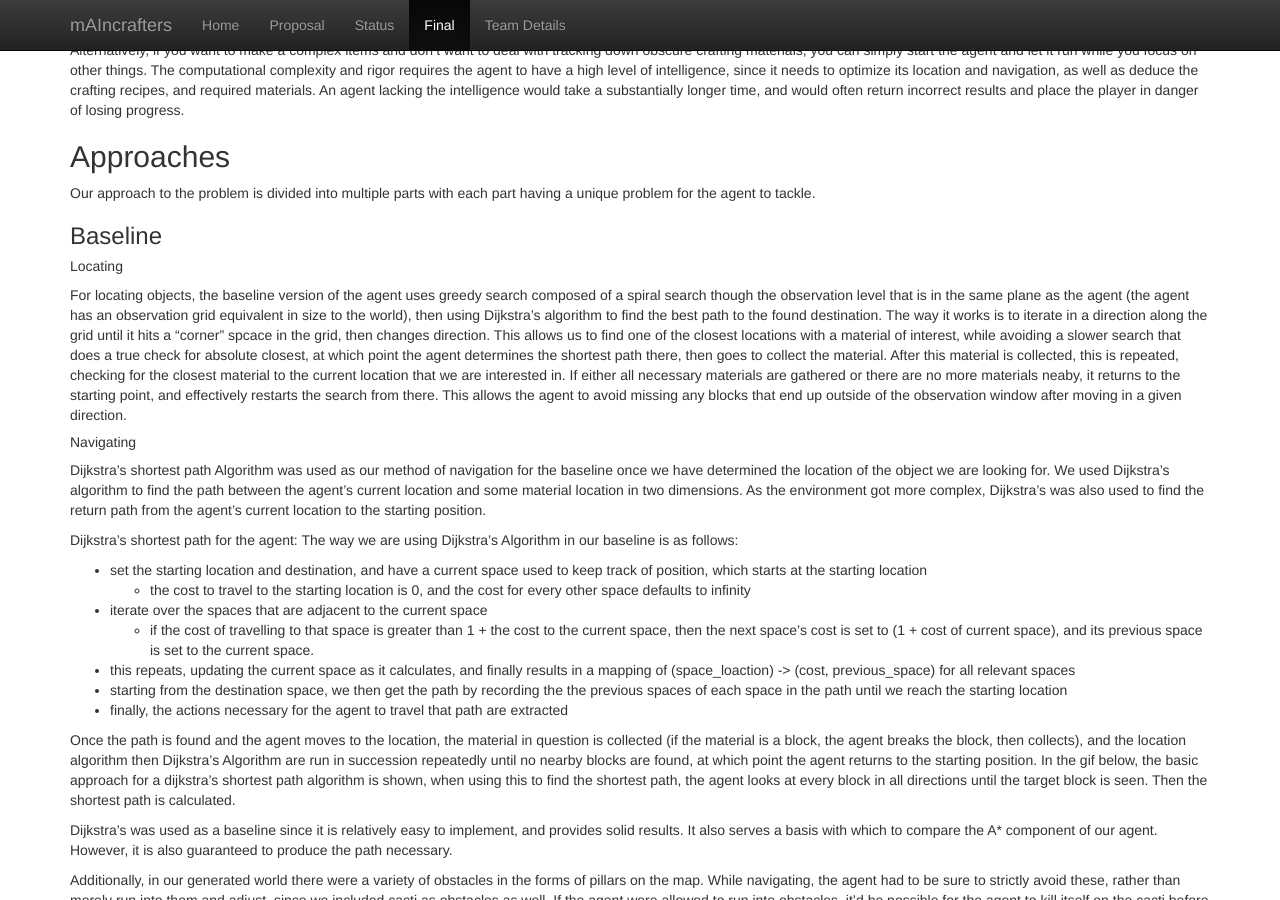
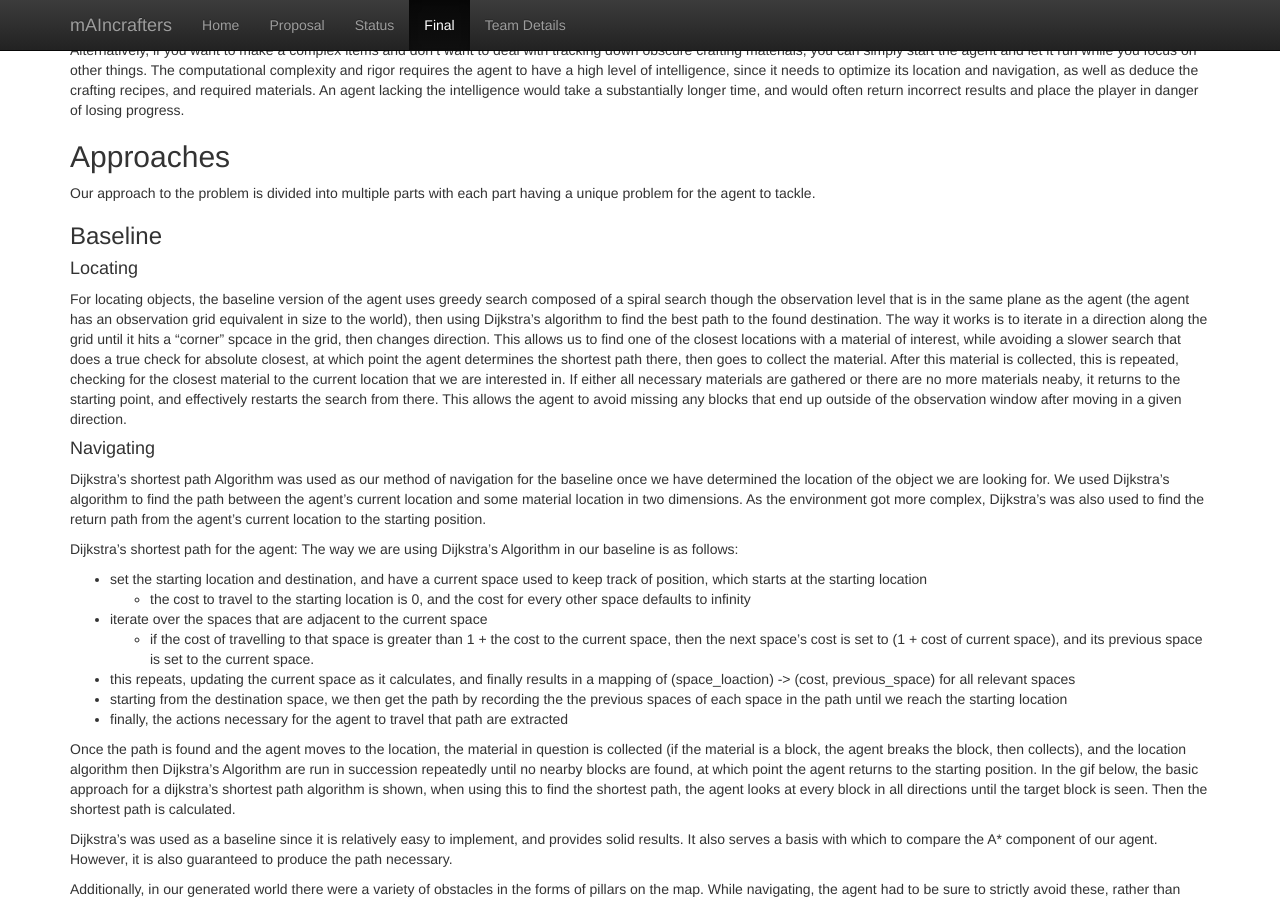
Before and after one commit to dheyay/mAIncrafters, a Jekyll site: the page built from docs/final.md, in a window 1280 px wide and 900 px high, scrolled down 1184 px. Built offline with Jekyll 4.4.1, drawn with Linux system fonts in a browser that asks for light colours.

Commit message:
Update final.md

````diff
--- a/docs/final.md
+++ b/docs/final.md
@@ -22,11 +22,11 @@
 
 ### Baseline
 
-##### Locating
+#### Locating
 For locating objects, the baseline version of the agent uses greedy search composed of a spiral search though the observation level that is in the same plane as the agent (the agent has an observation grid equivalent in size to the world), then using Dijkstra's algorithm to find the best path to the found destination. The way it works is to iterate in a direction along the grid until it hits a "corner" spcace in the grid, then changes direction. This allows us to find one of the closest locations with a material of interest, while avoiding a slower search that does a true check for absolute closest, at which point the agent determines the shortest path there, then goes to collect the material. After this material is collected, this is repeated, checking for the closest material to the current location that we are interested in. If either all necessary materials are gathered or there are no more materials neaby, it returns to the starting point, and effectively restarts the search from there. This allows the agent to avoid missing any blocks that end up outside of the observation window after moving in a given direction.
 
 
-##### Navigating
+#### Navigating
 Dijkstra's shortest path Algorithm was used as our method of navigation for the baseline once we have determined the location of the object we are looking for. We used Dijkstra's algorithm to find the path between the agent's current location and some material location in two dimensions. As the environment got more complex, Dijkstra's was also used to find the return path from the agent's current location to the starting position.
 
 Dijkstra's shortest path for the agent:
@@ -51,7 +51,7 @@
 </p>
 
 
-##### Recipe Formulation and Crafting
+#### Recipe Formulation and Crafting
 Malmo provides functions to craft items. However, there is no feature that examines recipes for the materials required. To do so, we found the files provided by Minecraft itself, and found the base code. By developing a file analysis code, we were able to open and extract the recipe from each of the files (1 for each craftable item). Once we got the information, we placed it into one large dictionary in python, with each variable name as the key and the recipe as the value (a list with a tuple containing the material name and quantity for each ingredient).
 
 Using information we learned from the Malmo examples, we then find a way to actually craft the items. The function begins with analyzing the inventory, to see what materials we already have. Once we know this, we examine the recipe by checking the dictionary, and for each item required, we check the quantity required and subtract the amount we have in the inventory. Then we recursively call the craft function until we reach an item that is not in the recipe dictionary (therefore cannot be crafted and must be found in the game, like logs, or cobblestone). The agent must find these items. From there, we begin to craft each component, sometimes having to go through many iterations of crafting until we reach the intended item. For example: if we send the craft function for a stone pickaxe, it would recursively search for 3 cobblestone, and for 2 sticks. If they are not in the inventory, it would send the agent to look for cobblestone, and for a log since the log is used for planks which is how you make sticks which is how you make the pickaxe)
@@ -60,7 +60,7 @@
 
 ### Final Approach
 
-##### Locating
+#### Locating
 For locating objects, in this version of the agent we now provide it the biome/material probabilities, and it decides the best biome to search through based on the materials it needs and its current location, which allows it to select biomes that are sufficiently supplied with materials (as per its requirements), while at the same time avoiding going entirely across the map for "extra" materials when it could get a sufficient amount by travelling between two neighboring biomes. Upon choosing the initial biome, the agent uses the same greedy search as the baseline, except it uses A* instead of Dijkstra's, so we'll avoid repeating the entire process here, in favor of detailing A* below.
 
 To elaborate a bit more on the probabilities, we had a biome to material mapping, where each material in the biome in turn mapped to a probability of being generated in the map. The world is generated using these probabilities, and the agent has access to them for the purpose of choosing which biome should be its destination after each successive material is gathered. In this sense, the agent "knew" what to expect, and even with full access to the map, still used this method for planning successive paths.
@@ -70,7 +70,7 @@
 We initially attempted to create another baseline that would fully utililize the fully-observed environment (a la Traveling Salesman), but as we were testing it on larger and larger worlds (50x50 was the size of the status world, while we are using 100x100 here), while it charted the most efficient path and thus had the shortest travel time, its computation time far exceeded what would have been necessary to be competitive with even the Dijkstra's baseline, and so further development was halted, since it as the world size grew, the agent using this method would only perform poorer and poorer. This also solidified our position using the probabilities to provide an estimate of the best start, and then using a greedy search within the environment that the agent expected to yield the best results.
 
 
-##### Navigating
+#### Navigating
 Our agent uses the A* algorithm for navigating and shortest path finding. The A* search is a graph traversal algorithm used for its optimality, completeness and efficiency. Being an uninformed search it is formulated in terms of a weighted graph, which in the agent's case is the observable environment, starting from a specific node. The main aim is to find the path to the goal node with the shortest cost. It does this calculation by maintaining a tree of paths and choosing which nodes from the tree to extend/follow.
 
 
@@ -126,7 +126,7 @@
 
 [Source: WikiPedia](https://en.wikipedia.org/wiki/A*_search_algorithm#/media/File:Astar_progress_animation.gif)
 
-##### Crafting
+#### Crafting
 
 Using the same method as in the baseline, we used the files from the Minecraft base code, and used it to extrapolate the recipes for all items in the game. We expand upon the crafting code implemented in the baseline, where we search the inventory, and craft the items we do not already have recursively. Adding onto what we already have, we added a function to return the base materials the items will need, excluding the items already in the inventory. For example, if we ask for a stick, it would recursively search the recipes until it found that a stick is made from 2 planks, which can be made from a log. So the function would return a list of 'log'. This list is later passed onto the agent to find targets for its path.
 ```
````
